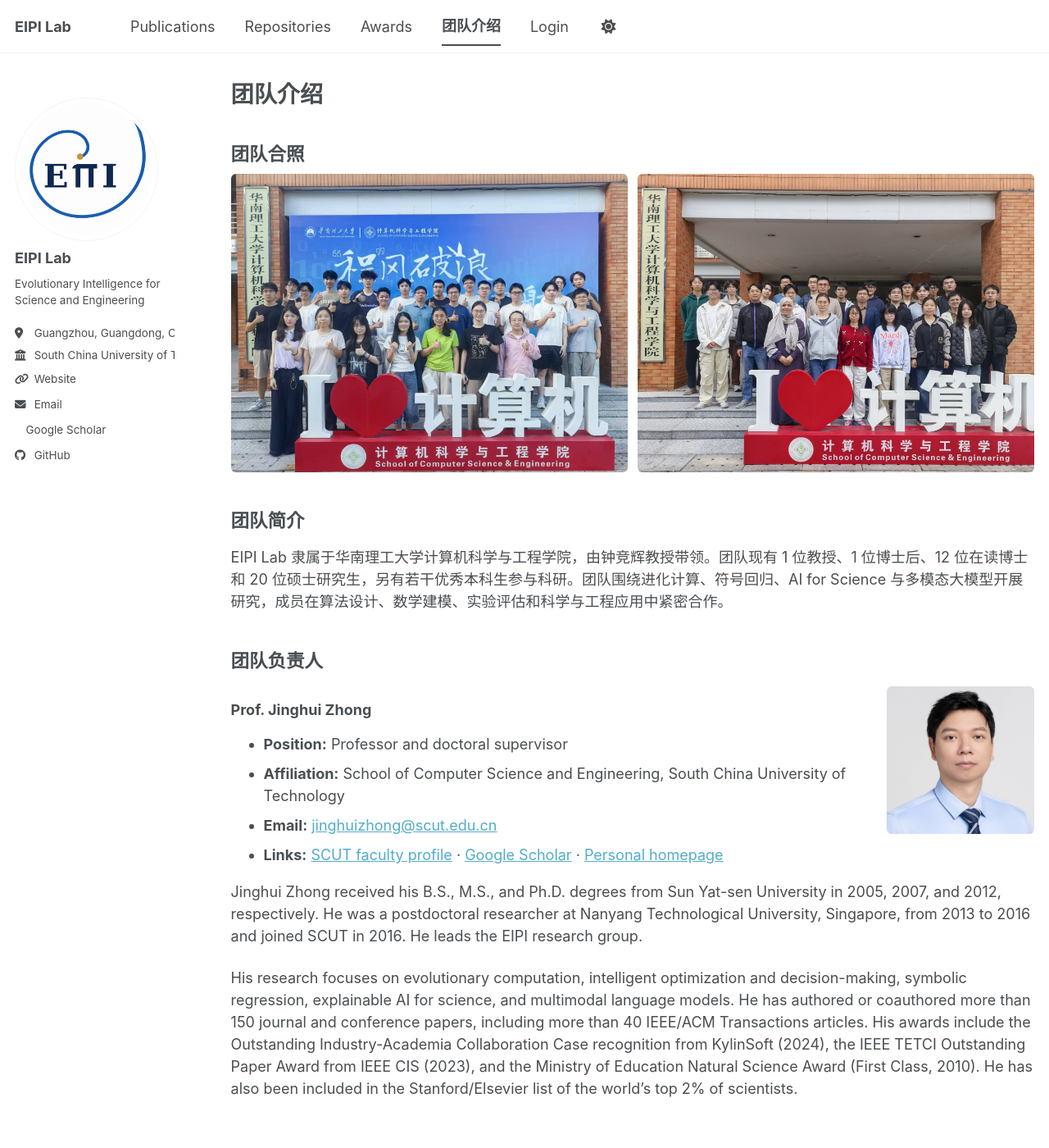
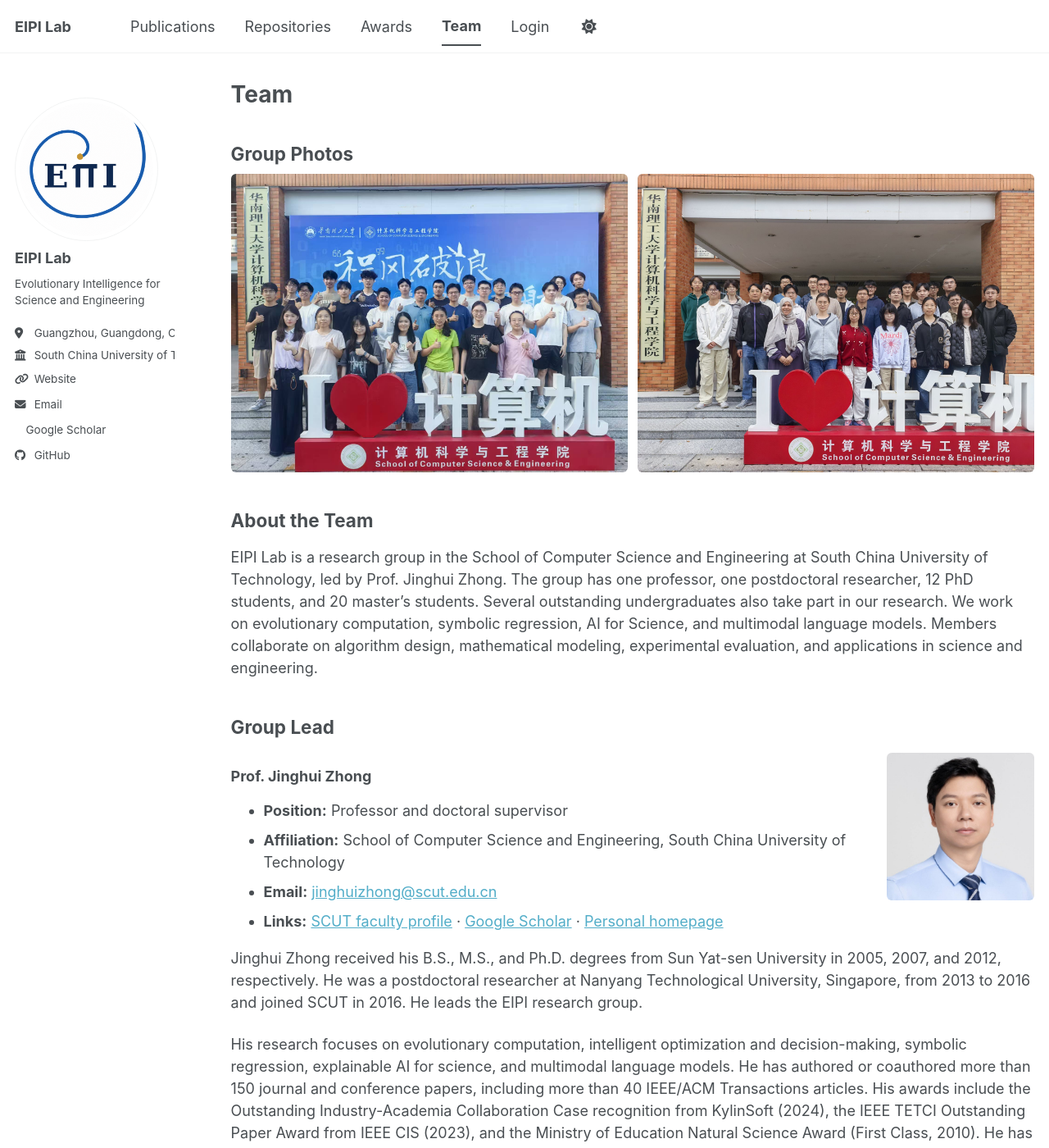
Before and after one commit to SCUT-EIPI/SCUT-EIPI.github.io, a Jekyll site: the page built from _pages/members.md, in a window 1280 px wide and 1400 px high. Shown: the whole window at 82% size. Built offline with Jekyll 4.4.1, drawn with Linux system fonts in a browser that asks for light colours; a style sheet for code colours, icons or effects is not loaded.

Commit message:
Use English for the team page and nav to match the rest of the site
Co-Authored-By: Claude Sonnet 5.5 <noreply@anthropic.com>

```diff
--- a/_data/navigation.yml
+++ b/_data/navigation.yml
@@ -9,7 +9,7 @@ main:
   - title: "Awards"
     url: /awards/
 
-  - title: "团队介绍"
+  - title: "Team"
     url: /members/
 
   - title: "Login"
--- a/_pages/members.md
+++ b/_pages/members.md
@@ -1,22 +1,22 @@
 ---
 layout: archive
-title: "团队介绍"
+title: "Team"
 permalink: /members/
 author_profile: true
 ---
 
-## 团队合照
+## Group Photos
 
 <div style="display: flex; flex-wrap: wrap; gap: 12px; margin-bottom: 20px;">
-  <img src="{{ '/images/team-photo-1.jpg' | relative_url }}" alt="EIPI Lab 团队合照 1" style="flex: 1 1 300px; min-width: 0; width: 100%; border-radius: 6px;">
-  <img src="{{ '/images/team-photo-2.jpg' | relative_url }}" alt="EIPI Lab 团队合照 2" style="flex: 1 1 300px; min-width: 0; width: 100%; border-radius: 6px;">
+  <img src="{{ '/images/team-photo-1.jpg' | relative_url }}" alt="EIPI Lab group photo 1" style="flex: 1 1 300px; min-width: 0; width: 100%; border-radius: 6px;">
+  <img src="{{ '/images/team-photo-2.jpg' | relative_url }}" alt="EIPI Lab group photo 2" style="flex: 1 1 300px; min-width: 0; width: 100%; border-radius: 6px;">
 </div>
 
-## 团队简介
+## About the Team
 
-EIPI Lab 隶属于华南理工大学计算机科学与工程学院，由钟竞辉教授带领。团队现有 1 位教授、1 位博士后、12 位在读博士和 20 位硕士研究生，另有若干优秀本科生参与科研。团队围绕进化计算、符号回归、AI for Science 与多模态大模型开展研究，成员在算法设计、数学建模、实验评估和科学与工程应用中紧密合作。
+EIPI Lab is a research group in the School of Computer Science and Engineering at South China University of Technology, led by Prof. Jinghui Zhong. The group has one professor, one postdoctoral researcher, 12 PhD students, and 20 master's students. Several outstanding undergraduates also take part in our research. We work on evolutionary computation, symbolic regression, AI for Science, and multimodal language models. Members collaborate on algorithm design, mathematical modeling, experimental evaluation, and applications in science and engineering.
 
-## 团队负责人
+## Group Lead
 
 <img src="{{ '/images/zhong-jinghui.jpg' | relative_url }}" alt="Prof. Jinghui Zhong" width="180" style="float: right; margin: 0 0 20px 20px; border-radius: 6px;">
 
```
Also changed, not shown: other parts of _pages/members.md (+1 -1 lines).
